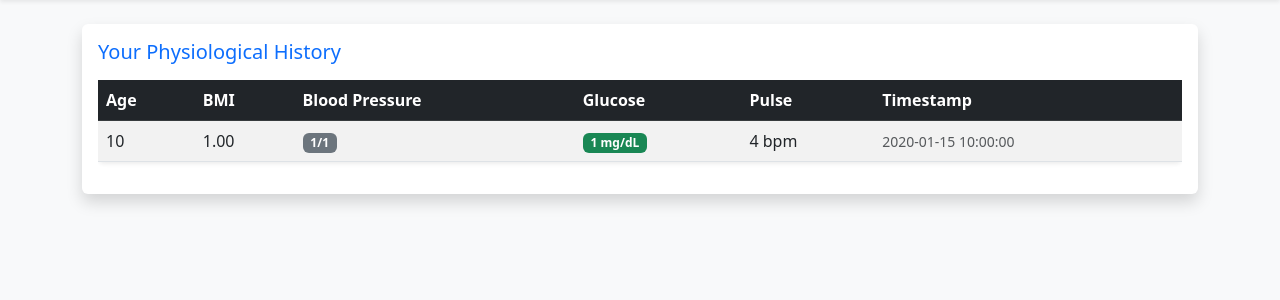
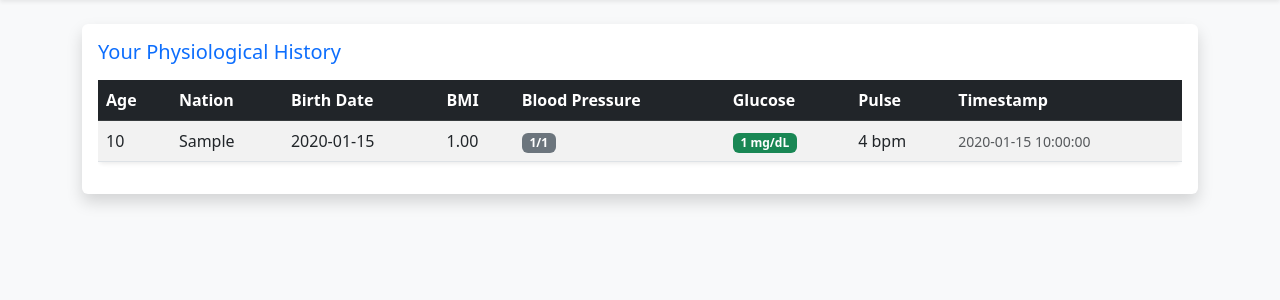
Before and after one commit to FATIHRAHMANHERMAWAN/EHR-LIVE, a PHP site: page / in a window 1280 px wide. Shown: the part 56-356 px from the top of the page. Run offline with PHP 8.4, Linux system fonts and the light colour scheme; the visitor is signed in with stand-in values (Sample User, id 1); tables that the repository leaves empty hold one stand-in row (values such as "Sample post").

Commit message:
+added nation and birth +auto back into login pages after registration

```diff
--- a/classes/EhrManager.php
+++ b/classes/EhrManager.php
@@ -7,9 +7,9 @@ class EhrManager {
         $this->db = $db;
     }
 
-    public function createRecord($patient_id, $age, $bmi, $systolic, $diastolic, $glucose, $heart_rate) {
-        $query = "INSERT INTO " . $this->table . " (patient_id, age, bmi, systolic_bp, diastolic_bp, blood_glucose, heart_rate)
-                  VALUES (:patient_id, :age, :bmi, :systolic, :diastolic, :glucose, :heart_rate)";
+    public function createRecord($patient_id, $age, $bmi, $systolic, $diastolic, $glucose, $heart_rate, $nation, $birth) {
+        $query = "INSERT INTO " . $this->table . " (patient_id, age, bmi, systolic_bp, diastolic_bp, blood_glucose, heart_rate, nation, birth)
+                  VALUES (:patient_id, :age, :bmi, :systolic, :diastolic, :glucose, :heart_rate, :nation, :birth)";
         $stmt = $this->db->prepare($query);
 
         $stmt->bindParam(":patient_id", $patient_id);
@@ -19,6 +19,8 @@ class EhrManager {
         $stmt->bindParam(":diastolic", $diastolic);
         $stmt->bindParam(":glucose", $glucose);
         $stmt->bindParam(":heart_rate", $heart_rate);
+        $stmt->bindParam(":nation", $nation);
+        $stmt->bindParam(":birth", $birth);
         return $stmt->execute();
     }
 
@@ -44,9 +46,9 @@ class EhrManager {
         return $stmt->fetch(PDO::FETCH_ASSOC);
     }
 
-    public function updateRecord($id, $age, $bmi, $systolic, $diastolic, $glucose, $heart_rate) {
+    public function updateRecord($id, $age, $bmi, $systolic, $diastolic, $glucose, $heart_rate, $nation, $birth) {
         $query = "UPDATE " . $this->table . "
-                  SET age = :age, bmi = :bmi, systolic_bp = :systolic, diastolic_bp = :diastolic, blood_glucose = :glucose, heart_rate = :heart_rate
+                  SET age = :age, bmi = :bmi, systolic_bp = :systolic, diastolic_bp = :diastolic, blood_glucose = :glucose, heart_rate = :heart_rate, nation = :nation, birth = :birth
                   WHERE id = :id";
         $stmt = $this->db->prepare($query);
         $stmt->bindParam(":age", $age);
@@ -55,6 +57,8 @@ class EhrManager {
         $stmt->bindParam(":diastolic", $diastolic);
         $stmt->bindParam(":glucose", $glucose);
         $stmt->bindParam(":heart_rate", $heart_rate);
+        $stmt->bindParam(":nation", $nation);
+        $stmt->bindParam(":birth", $birth);
         $stmt->bindParam(":id", $id);
         return $stmt->execute();
     }
--- a/index.php
+++ b/index.php
@@ -15,9 +15,16 @@ $userRole = $auth->getRole();
 
 // Controller Actions
 if ($_SERVER['REQUEST_METHOD'] == 'POST' && isset($_POST['add_ehr']) && $userRole === 'patient') {
-    $ehrManager->createRecord($userId, $_POST['age'], $_POST['bmi'], $_POST['systolic_bp'], $_POST['diastolic_bp'], $_POST['blood_glucose'], $_POST['heart_rate']);
-    header("Location: index.php");
-    exit;
+    $age = (int)$_POST['age'];
+    if($age >= 0 && $age <= 120) {
+        $ehrManager->createRecord(
+            $userId, $age, $_POST['bmi'], $_POST['systolic_bp'],
+            $_POST['diastolic_bp'], $_POST['blood_glucose'], $_POST['heart_rate'],
+            $_POST['nation'], $_POST['birth']
+        );
+        header("Location: index.php");
+        exit;
+    }
 }
 
 if (isset($_GET['delete_id']) && $userRole === 'doctor') {
@@ -58,8 +65,16 @@ $records = $ehrManager->readRecords($userId, $userRole);
                         <h5 class="card-title text-primary mb-3">Input Vitals (RNN Input Data)</h5>
                         <form method="POST" action="">
                             <div class="mb-2">
-                                <label class="form-label small">Age</label>
-                                <input type="number" name="age" class="form-control" required>
+                                <label class="form-label small">Age (0 - 120)</label>
+                                <input type="number" name="age" class="form-control" min="0" max="120" required>
+                            </div>
+                            <div class="mb-2">
+                                <label class="form-label small">Nation / Nationality</label>
+                                <input type="text" name="nation" class="form-control" required>
+                            </div>
+                            <div class="mb-2">
+                                <label class="form-label small">Birth Date</label>
+                                <input type="date" name="birth" class="form-control" required>
                             </div>
                             <div class="mb-2">
                                 <label class="form-label small">BMI (Body Mass Index)</label>
@@ -67,11 +82,11 @@ $records = $ehrManager->readRecords($userId, $userRole);
                             </div>
                             <div class="row mb-2">
                                 <div class="col">
-                                    <label class="form-label small">Systolic BP (Büyük)</label>
+                                    <label class="form-label small">Systolic BP</label>
                                     <input type="number" name="systolic_bp" class="form-control" required>
                                 </div>
                                 <div class="col">
-                                    <label class="form-label small">Diastolic BP (Küçük)</label>
+                                    <label class="form-label small">Diastolic BP</label>
                                     <input type="number" name="diastolic_bp" class="form-control" required>
                                 </div>
                             </div>
@@ -106,6 +121,8 @@ $records = $ehrManager->readRecords($userId, $userRole);
                                         <tr>
                                             <?php if($userRole === 'doctor'): ?> <th>Patient</th> <?php endif; ?>
                                             <th>Age</th>
+                                            <th>Nation</th>
+                                            <th>Birth Date</th>
                                             <th>BMI</th>
                                             <th>Blood Pressure</th>
                                             <th>Glucose</th>
@@ -121,6 +138,8 @@ $records = $ehrManager->readRecords($userId, $userRole);
                                                     <td><strong><?= htmlspecialchars($row['patient_name']) ?></strong></td>
                                                 <?php endif; ?>
                                                 <td><?= $row['age'] ?></td>
+                                                <td><?= htmlspecialchars($row['nation']) ?></td>
+                                                <td><?= $row['birth'] ?></td>
                                                 <td><?= $row['bmi'] ?></td>
                                                 <td><span class="badge bg-secondary"><?= $row['systolic_bp'] ?>/<?= $row['diastolic_bp'] ?></span></td>
                                                 <td><span class="badge <?= $row['blood_glucose'] > 125 ? 'bg-danger' : 'bg-success' ?>"><?= $row['blood_glucose'] ?> mg/dL</span></td>
--- a/register.php
+++ b/register.php
@@ -19,6 +19,11 @@ if ($_SERVER['REQUEST_METHOD'] == 'POST') {
     if ($auth->register($username, $password, $role)) {
         $status = "success";
         $message = "Registration successful! You can now log in.";
+
+        //otomatik login sayfasina gitmek
+        header("Location: login.php");
+        exit;
+
     } else {
         $status = "danger";
         $message = "Username already exists or invalid data.";
```
Also changed, not shown: database.sql (+9 -19 lines), edit.php (+15 -3 lines).
